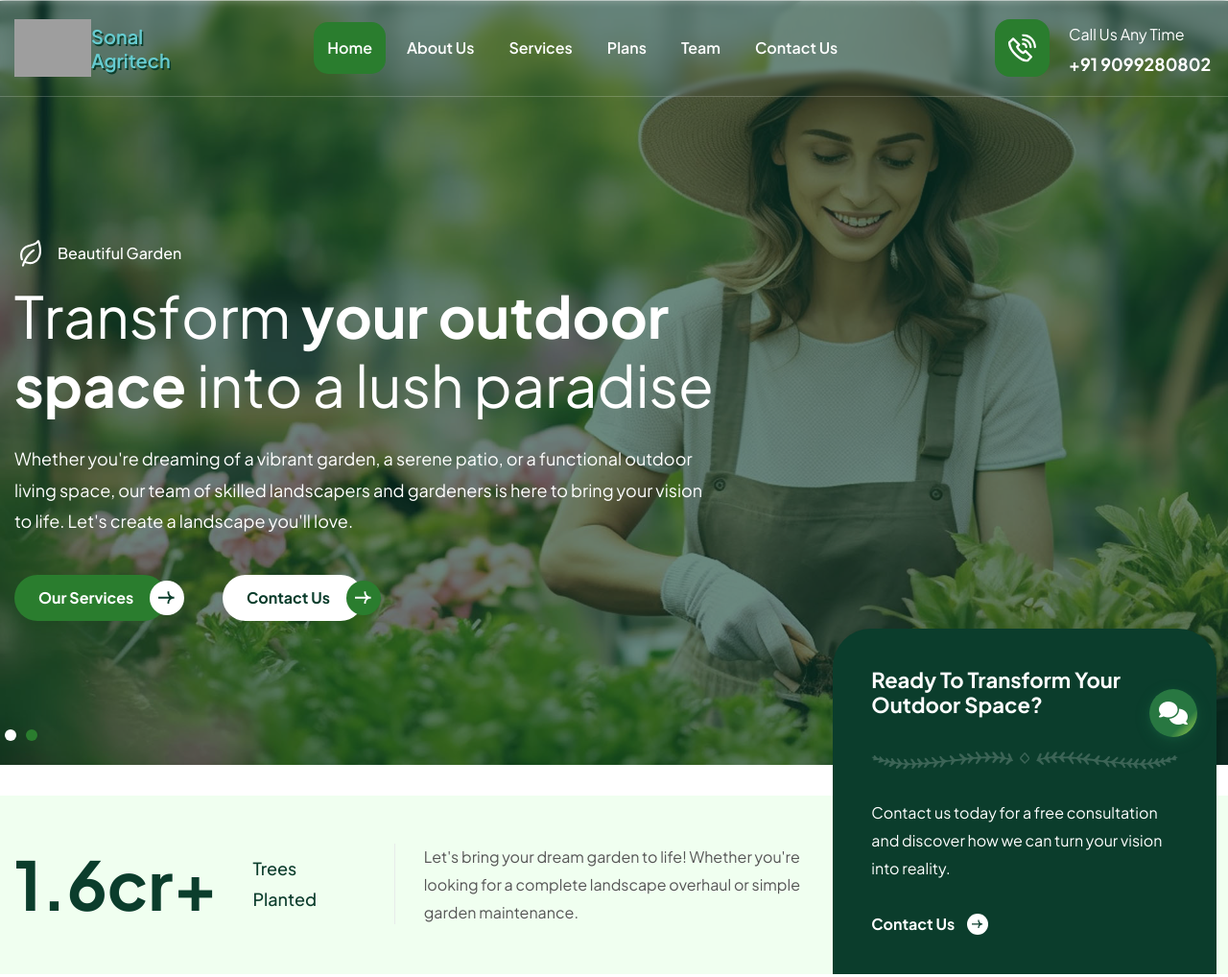
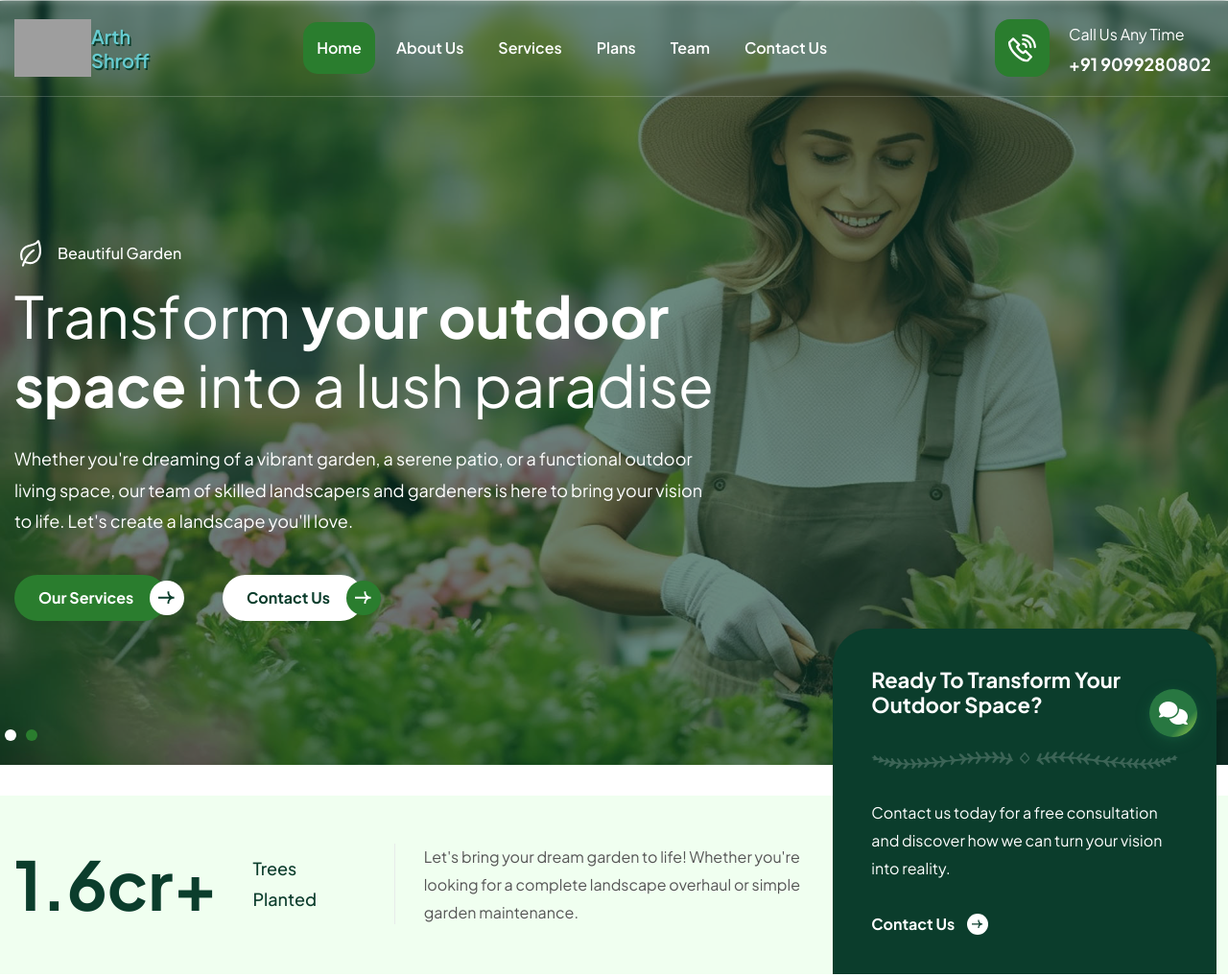
Before and after one commit to harshkuhikar/Sonal-Agritech, a plain HTML site: page index.html in a window 1280 px wide. Shown: the top 1018 px of the page at 96% size. Drawn offline with Linux system fonts and the light colour scheme; grey boxes are pictures that could not be loaded.

Commit message:
Arth Agritech

```diff
--- a/index.html
+++ b/index.html
@@ -75,7 +75,7 @@
                         style="color: #fff;display: flex;justify-content: center;align-items: center;gap: 10px;">
                         <p class="Sonal_agritech_logo"
                             style="color: #66CCD1; margin: 0;padding: 0;display: flex;flex-direction: column;justify-content: center;gap: 0;line-height: normal;font-weight: 600;text-shadow: 1.5px 1.5px 0.5px var(--primary-color);">
-                            Sonal <span>Agritech</span>
+                            Arth <span>Shroff</span>
                         </p>
                     </a>
                     <!-- Logo End -->
```
